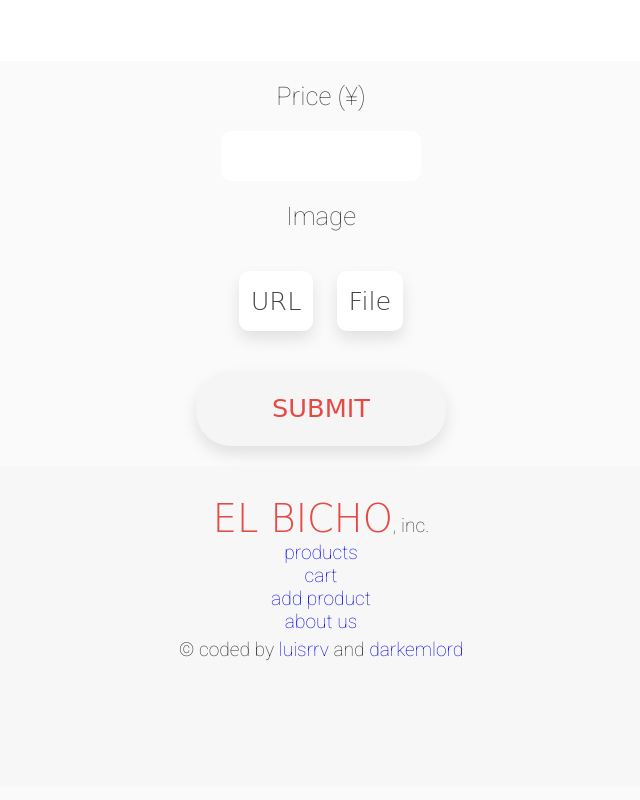
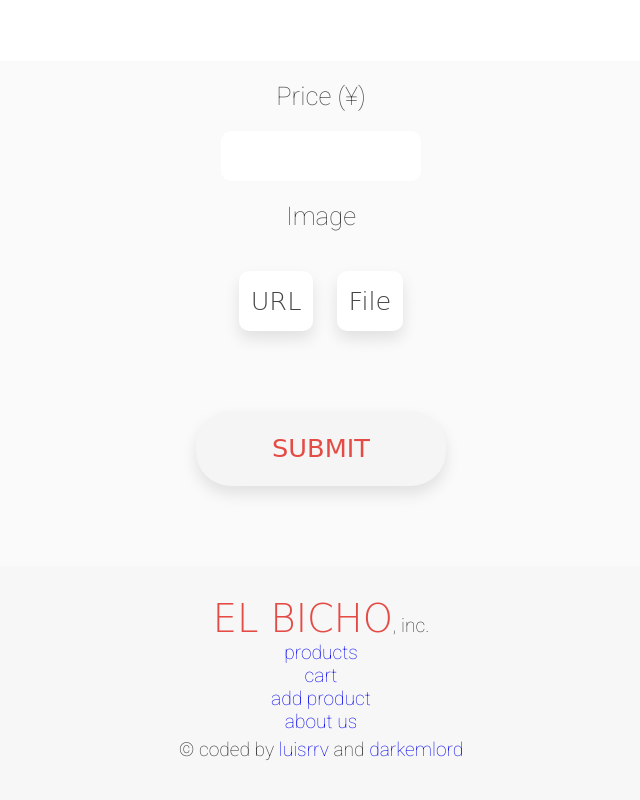
Before and after one commit to luisrrv/Ecommerce-site, a plain HTML site: page public/product-form.html in a window 1280 px wide. Shown: the part 648-1448 px from the top of the page, without its empty margins (319-959 px from the left). Drawn offline with Linux system fonts and the light colour scheme; a web font is replaced by a local one.

Commit message:
increased margins of form submit button for more breathing space around the button

```diff
--- a/public/css/style.css
+++ b/public/css/style.css
@@ -330,8 +330,8 @@ footer {
   margin-bottom: 20px;
 }
 .submit-btn {
-  margin-top: 20px;
-  margin-bottom: 20px;
+  margin-top: 60px;
+  margin-bottom: 80px;
   width: 250px;
   height: 75px;
   background-color: #f5f5f5;
```
